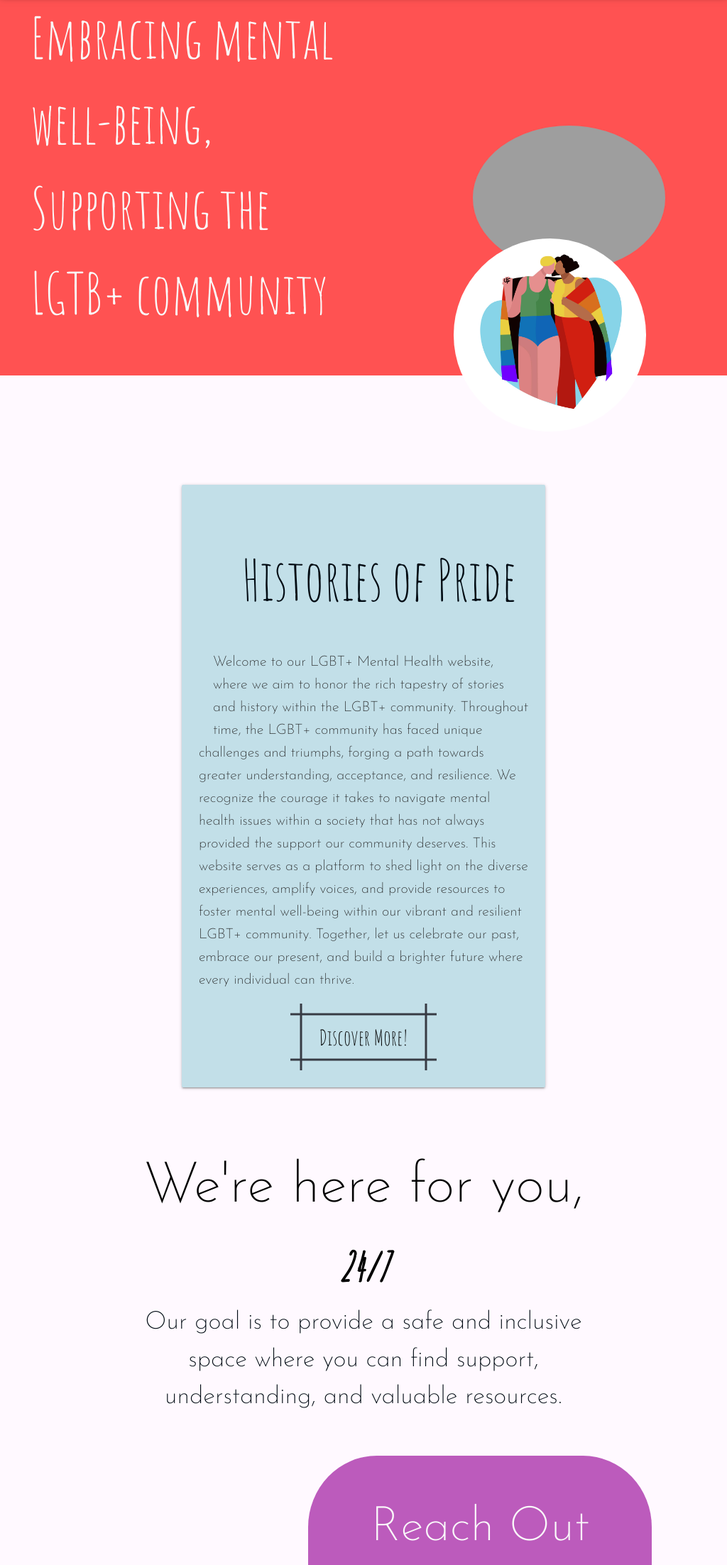
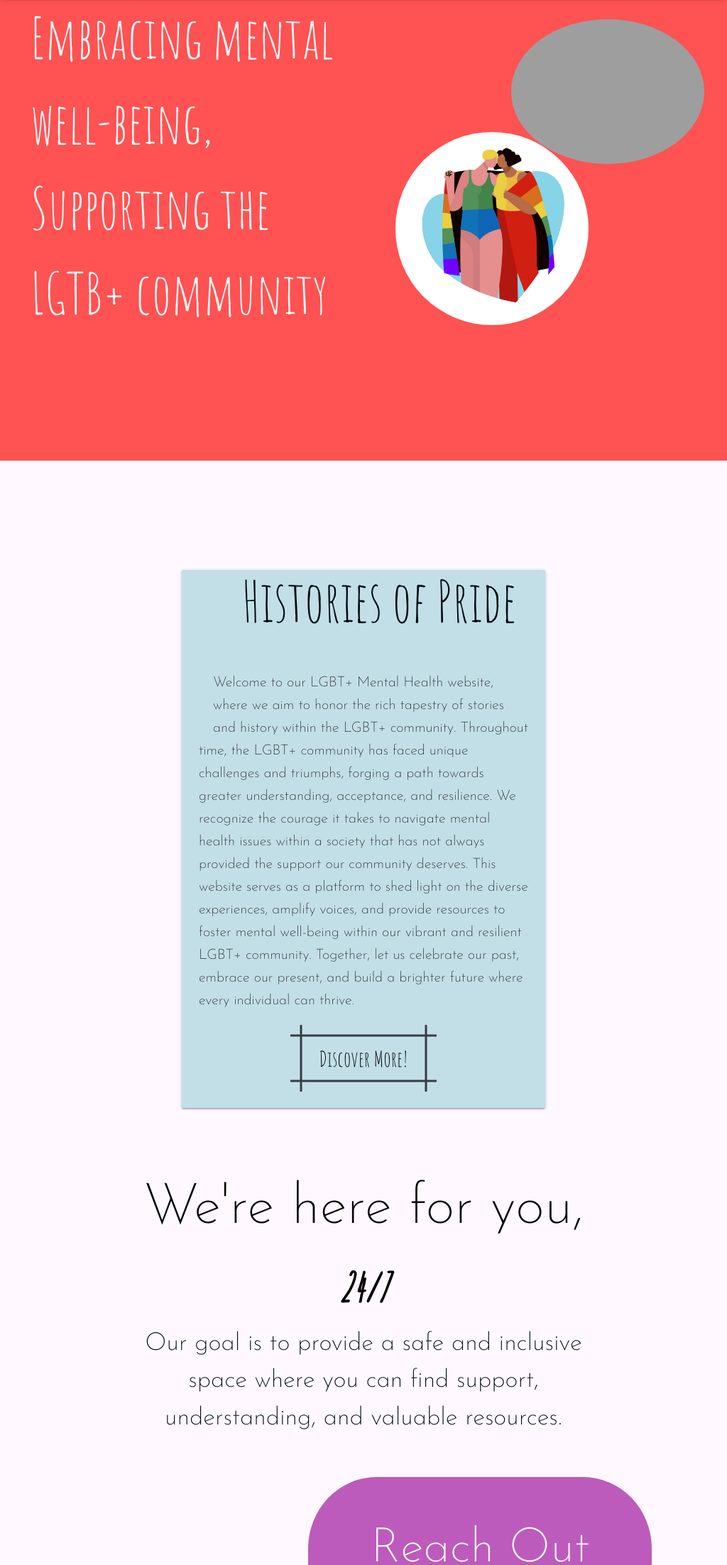
Before and after one commit to ignasvilkas/hackathon-june-23, a Django app: page / in a window 1024 px wide. Shown: the part 95-2300 px from the top of the page at 71% size. Run offline with Django 4.2, Linux system fonts and the light colour scheme; some libraries are stand-ins or nearby versions; grey boxes are pictures that could not be loaded.

Commit message:
Change width range for media query

```diff
--- a/static/css/style.css
+++ b/static/css/style.css
@@ -580,7 +580,7 @@ details[open] summary {
 }
 
 /* For large screens sizes from 1440px wide and down */
-@media screen and (min-width: 1440px) and (max-width: 1800px) {
+@media screen and (min-width: 1280px) and (max-width: 1800px) {
   .navbar a,
   .navbar .team-name {
     font-size: 25px;
@@ -620,7 +620,7 @@ details[open] summary {
 }
 
 /* Media query for large screens */
-@media (min-width: 881px) and (max-width: 1280px) {
+@media (min-width: 881px) and (max-width: 1024px) {
   .navbar a,
   .navbar .team-name {
     font-size: 20px;
@@ -631,7 +631,7 @@ details[open] summary {
   }
 
   .landing_page_container {
-    height: 70vh;
+    height: 85vh;
   }
 
   .landing_page_container p {
@@ -640,16 +640,16 @@ details[open] summary {
 
   .circle_images .circle {
     position: relative;
-    top: -100px;
+    top: -250px;
   }
 
   .circle_2 .responsive-img {
     margin-top: -10%;
-    margin-left: 230%;
+    margin-left: 200%;
   }
 
   .circle_1 .responsive-img {
-    margin-right: -20%;
+    margin-right: -40%;
   }
 
   .card {
@@ -681,7 +681,7 @@ details[open] summary {
 
 @media screen and (max-width: 768px) {
   .landing_page_container {
-    height: 45vh;
+    height: 60vh;
   }
 
   .landing_page_container p {
```
